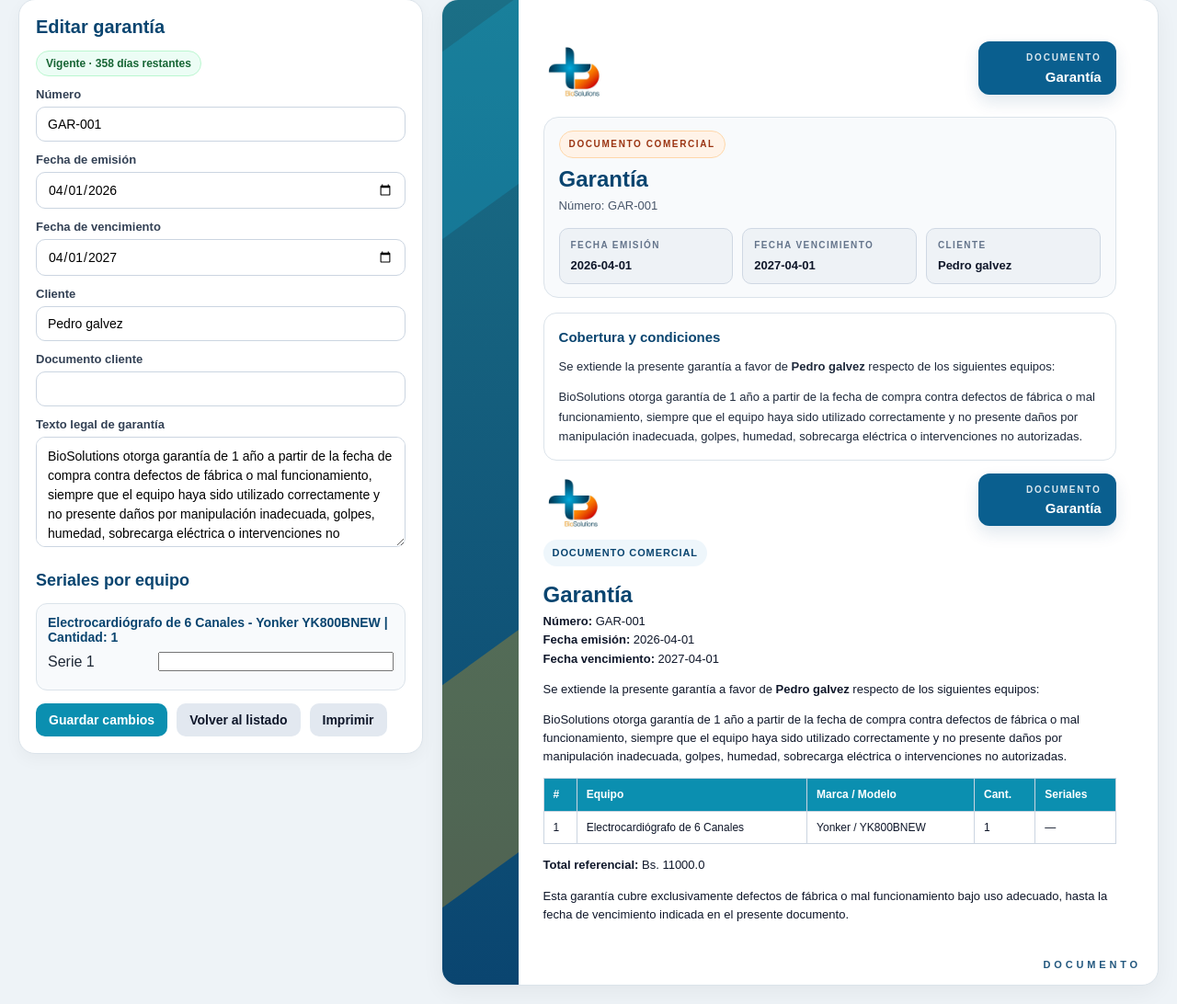
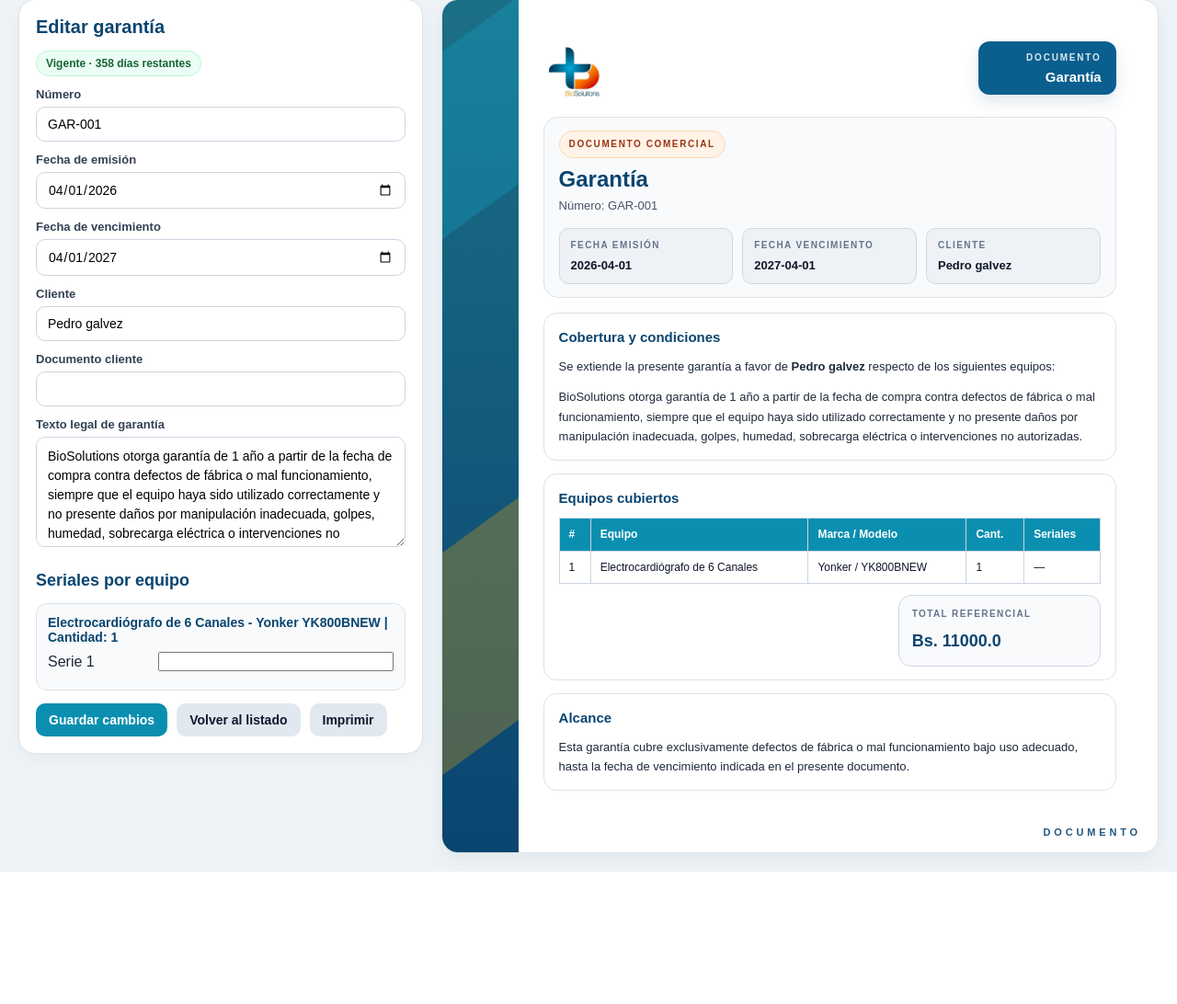
Before and after one commit to Myroesh/biosolutions-cotizador, a Flask app: page /garantias/1 in a window 1280 px wide. Shown: the part 92-1184 px from the top of the page at 92% size. After the commit the page ends 1040 px from the top, so only its background shows below. Run offline with Flask 3, Linux system fonts and the light colour scheme; a user stored in the database is signed in; data comes from the database, SQL or seed files in the repository.

Commit message:
revision estetica documentos color

```diff
--- a/templates/garantia_detail.html
+++ b/templates/garantia_detail.html
@@ -621,37 +621,8 @@
         </p>
       {% endif %}
     </section>
-  <div class="doc-brand">
-    <div class="doc-brand-left">
-      <img src="{{ url_for('static', filename='logo_biosolutions.png') }}" alt="BioSolutions" class="doc-logo">
-      <div class="doc-continuation-chip">Documento comercial</div>
-    </div>
-
-    <div class="doc-chip">
-      <span class="doc-chip-label">Documento</span>
-      <span class="doc-chip-value">Garantía</span>
-    </div>
-  </div>
-
-  <div class="doc-title">Garantía</div>
-
-      <div class="doc-meta">
-        <strong>Número:</strong> {{ garantia_payload['document']['number'] or '' }}<br>
-        <strong>Fecha emisión:</strong> {{ garantia_payload['document']['issueDate'] or '' }}<br>
-        <strong>Fecha vencimiento:</strong> {{ garantia_payload['document']['expiryDate'] or '' }}
-      </div>
-
-      <p>
-        Se extiende la presente garantía a favor de
-        <strong>{{ garantia_payload['document']['client'] or '' }}</strong>
-        {% if garantia_payload['document']['clientDocument'] %}
-          con documento <strong>{{ garantia_payload['document']['clientDocument'] }}</strong>
-        {% endif %}
-        respecto de los siguientes equipos:
-      </p>
-
-      <p>{{ garantia_payload['document']['warrantyText'] or '' }}</p>
-
+      <section class="card">
+      <h3 class="section-title">Equipos cubiertos</h3>
       <table class="doc-table">
         <thead>
           <tr>
@@ -682,13 +653,18 @@
         </tbody>
       </table>
 
-      <p><strong>Total referencial:</strong> Bs. {{ garantia_payload['totals']['grandTotal'] or 0 }}</p>
+      <div class="total-box">
+        <span class="label">Total referencial</span>
+        <span class="value">Bs. {{ garantia_payload['totals']['grandTotal'] or 0 }}</span>
+      </div>
+    </section>
 
-      <p>
+    <section class="card">
+      <h3 class="section-title">Alcance</h3>
+      <p class="preview-text">
         Esta garantía cubre exclusivamente defectos de fábrica o mal funcionamiento bajo uso adecuado,
         hasta la fecha de vencimiento indicada en el presente documento.
       </p>
-    </div>
-  </section>
+    </section>
 </div>
 {% endblock %}
```
